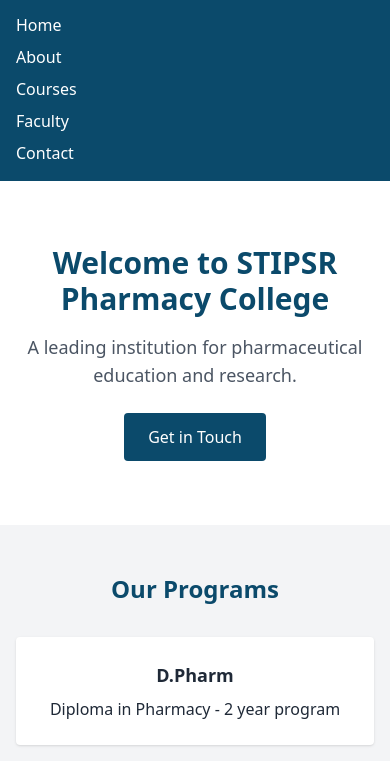
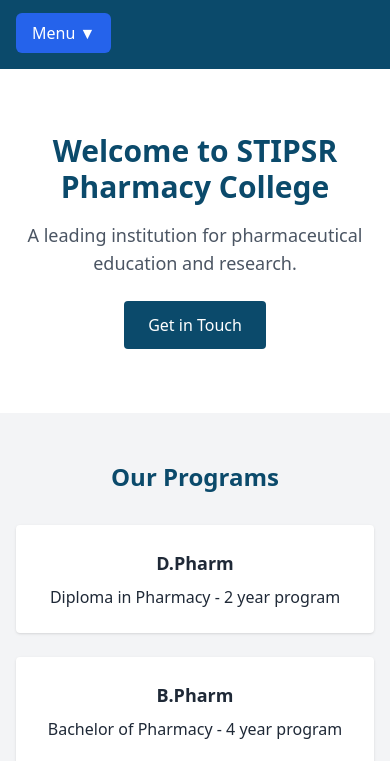
Before and after one commit to sanyasinha1124/pharmacy-college, a plain HTML site: page index.html in a window 390 px wide. Both pictures are taken after a click on the button 362 px from the left and 48 px from the top of the page. Shown: the part 83-844 px from the top of the page. Drawn offline with nearby package versions, Linux system fonts and the light colour scheme.

Commit message:
Update index.html

```diff
--- a/index.html
+++ b/index.html
@@ -34,11 +34,29 @@
       </button>
     </div>
     <div id="mobile-menu" class="md:hidden hidden px-4 pb-4 space-y-2">
-      <a href="index.html" class="block text-white">Home</a>
-      <a href="about.html" class="block text-white">About</a>
-      <a href="courses.html" class="block text-white">Courses</a>
-      <a href="faculty.html" class="block text-white">Faculty</a>
-      <a href="contact.html" class="block text-white">Contact</a>
+
+       <!-- Dropdown Container -->
+  <div class="relative inline-block text-left">
+    <!-- Dropdown Button -->
+    <button onclick="toggleDropdown()" class="bg-blue-600 text-white px-4 py-2 rounded-md hover:bg-blue-700 focus:outline-none">
+      Menu ▼
+    </button>
+
+    <!-- Dropdown Content -->
+    <div id="dropdownMenu" class="hidden absolute z-10 mt-2 w-48 bg-white rounded-md shadow-lg ring-1 ring-black ring-opacity-5">
+      <a href="#" class="block px-4 py-2 text-gray-700 hover:bg-gray-100">About Us</a>
+      <a href="#" class="block px-4 py-2 text-gray-700 hover:bg-gray-100">Courses</a>
+      <a href="#" class="block px-4 py-2 text-gray-700 hover:bg-gray-100">Contact</a>
+    </div>
+  </div>
+
+  <script>
+    function toggleDropdown() {
+      const menu = document.getElementById('dropdownMenu');
+      menu.classList.toggle('hidden');
+    }
+  </script>
+
     </div>
   </header>
 
```
